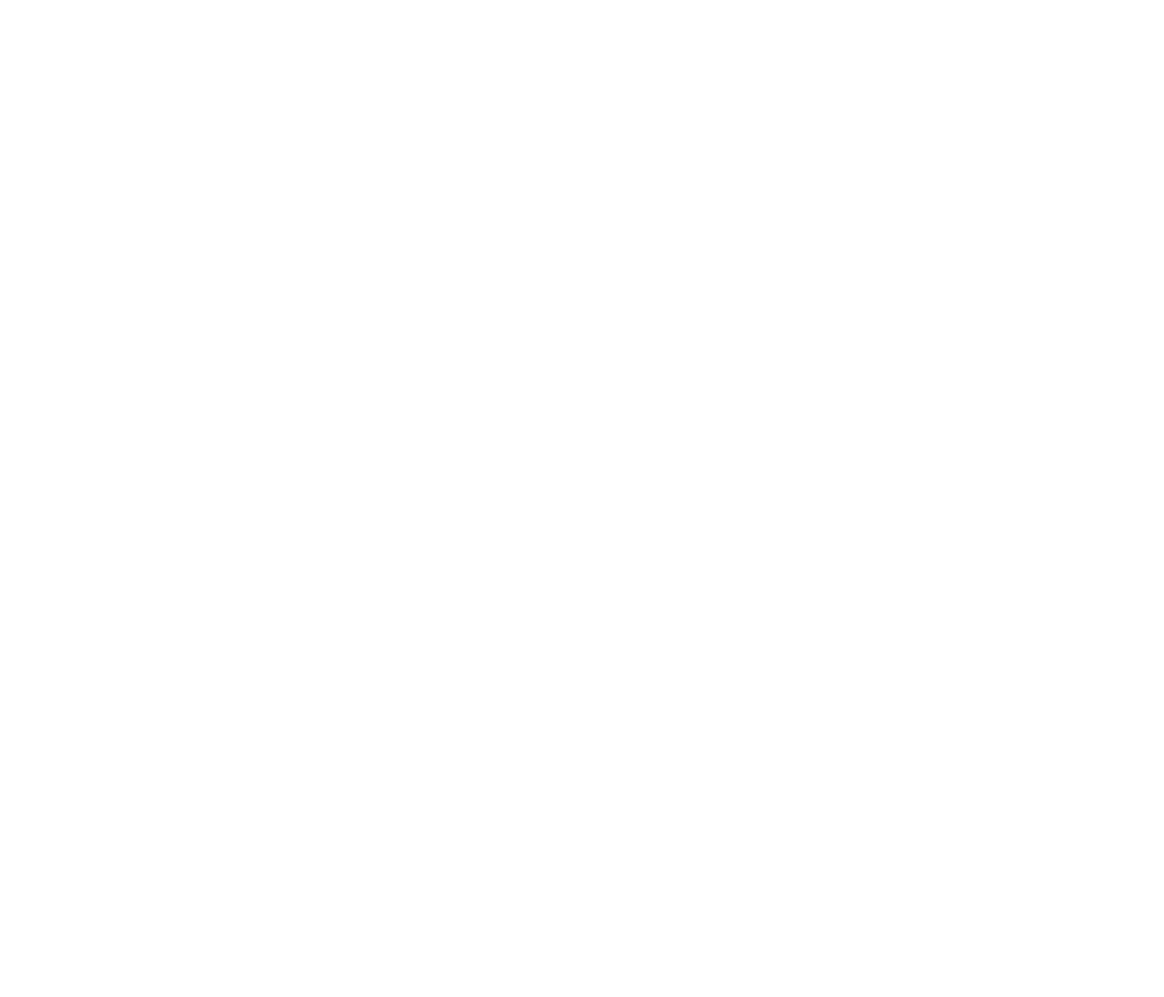
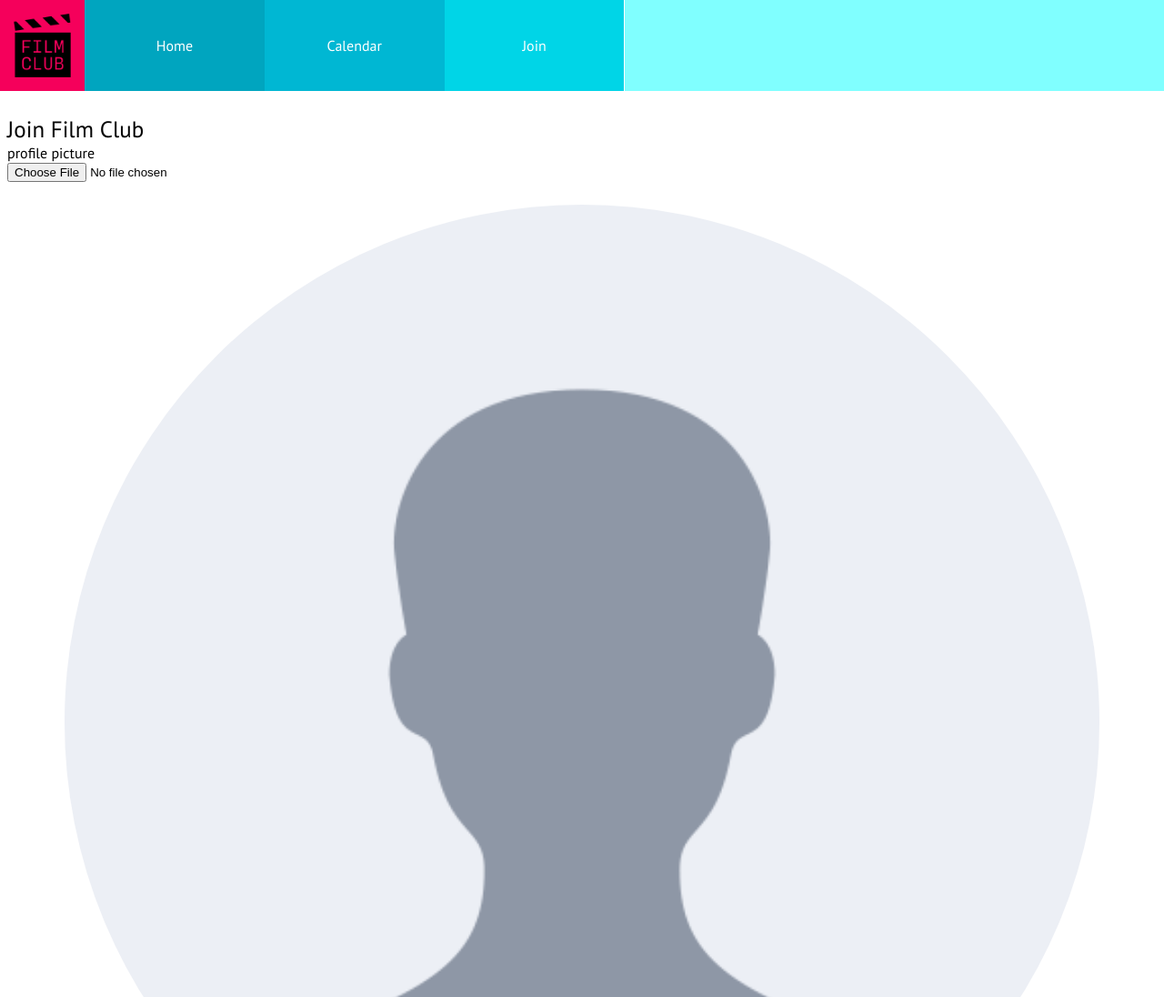
Before and after one commit to LandiJ/week-two-project, a plain HTML site: page join/index.html in a window 1280 px wide. Shown: the top 1096 px of the page at 91% size. Before the commit the page ends 800 px from the top, so only its background shows below. Drawn offline with Linux system fonts and the light colour scheme.

Commit message:
Started on the design for the join page. Header and picture are finished

```diff
--- a/css/main.css
+++ b/css/main.css
@@ -53,7 +53,7 @@
         margin-top: -41.4%;
         margin-left: -21%;
         margin-right: 69%;
-        padding-right: 20%;
+        padding-right: 43%;
         padding-top: 11%;
         text-align: center;
         padding-left: 18%;
@@ -262,6 +262,21 @@
         margin: 16px -25px;
     }
 
+    #form_header {
+        font-size: 25px;
+    }
+
+    #prof_pic {
+        content: url("../images/profile-placeholder.png");
+        border-radius: 100%;
+        width: 90%;
+        margin-top: 25px;
+        margin-bottom: 25px;
+        display: block;
+        margin-left: auto;
+        margin-right: auto
+    }
+
     @media (min-width: 545px) {
         header {
             display: flex;
--- a/join/index.html
+++ b/join/index.html
@@ -0,0 +1,71 @@
+<!DOCTYPE html>
+<html lang="en">
+
+<head>
+    <meta charset="UTF-8">
+    <meta name="viewport" content="width=device-width, initial-scale=1.0">
+    <meta http-equiv="X-UA-Compatible" content="ie=edge">
+    <title>Document</title>
+    <link rel="stylesheet" href="../css/main.css">
+    <link href="https://fonts.googleapis.com/css?family=PT+Sans:400,700" rel="stylesheet">
+</head>
+
+<body>
+    <header class="c-header">
+        <div class="photo"></div>
+        <nav>
+            <a class="nav home" href="../index.html">Home</a>
+            <a class="nav calendar" href="./calendar/index.html"> Calendar </a>
+            <a class="nav join" href="./join/index.html"> Join </a>
+        </nav>
+        <div id="blue">
+        </div>
+    </header>
+    <div id="form_header">Join Film Club</div>
+    <div id="prof_form">
+        <form>
+            <label for="profile">profile picture</label>
+            <br>
+            <input type="file" id="profile" class="profile">
+            <div id="prof_pic"></div>
+            <label for="name">name</label>
+            <br>
+            <input type="text" id="name" class="name">
+
+
+
+
+
+
+
+        </form>
+
+
+
+
+
+
+
+
+
+    </div>
+
+
+
+
+
+
+
+
+
+
+    <div class="c-nav-footer" id="nav_footer">
+        <nav id="bottom_nav">
+            <a class="nav_two home" href="index.html">Home</a>
+            <a class="nav_two calendar" href="./calendar/index.html"> Calendar </a>
+            <a class="nav_two join" href="./join/index.html"> Join </a>
+        </nav>
+        <footer>
+            &copy; 2017, Film Club
+        </footer>
+    </div>
```
